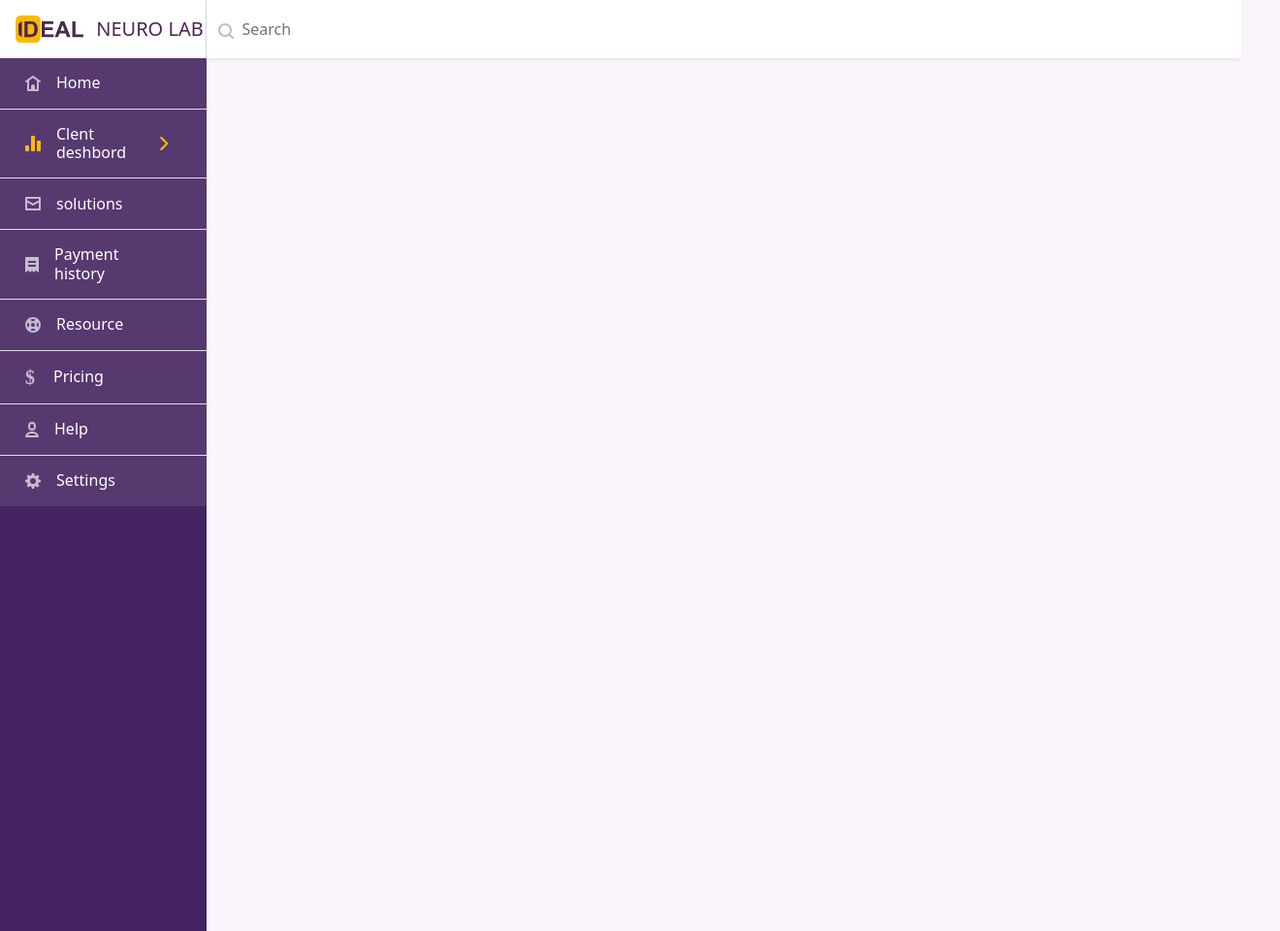
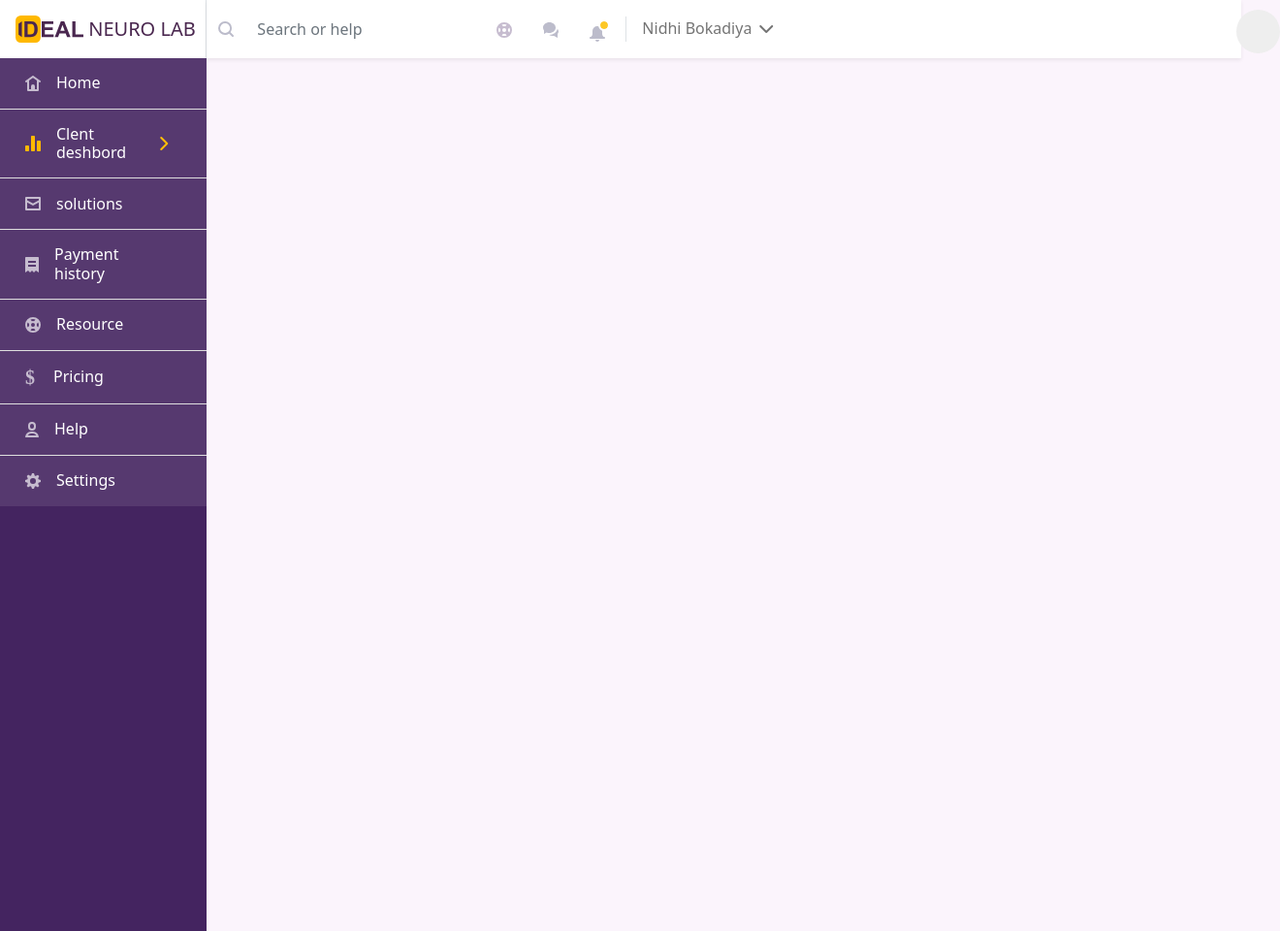
Before and after one commit to hritikpatidar/ideal-project-webpage3, a plain HTML site: page index.html in a window 1280 px wide. Shown: the whole page at 97% size, 1320 px wide, since content can reach past the window. Drawn offline with nearby package versions, Linux system fonts and the light colour scheme.

Commit message:
navigantion create

```diff
--- a/index.html
+++ b/index.html
@@ -47,29 +47,107 @@
            .r-header{
              height: 60px;
            }
-           .r-search{
-             width: 200px !important;
-             margin-top: 12px;
-           }
            .r-search:focus{
              box-shadow: none;
            }
            .nav-light{
              background-color: #fff !important;
            }
+           .r_circle {
+            width: 45px;
+            height: 45px;
+            border-radius: 45px;
+            background-color: #EEEEEE;
+           }
+           .dropdown-toggle::after {
+            display: none;
+           }
         </style>
     </head>
     <body>
       <nav class="row navbar navbar-light nav-light m-0 p-0">
         <div class="col-2 container-fluid r-header border-end m-0 p-0">
-          <a class="navbar-brand r-neuro-color" href="#">
-            <img src="img/logo.svg" alt="#" width="70px" class="ms-3 me-2 d-inline-block align-text-top">
+          <a class="navbar-brand r-neuro-color m-0" href="#">
+            <img src="img/logo.svg" alt="#" width="70px" class="ms-3 d-inline-block align-text-top">
             NEURO LAB
           </a>
         </div>
-        <div class="col-10 r-header shadow-sm rounded ">
-          <img src="img/01 – 7/SearchIcon.svg" alt="#">
-          <input type="text" class="d-inline-block form-control ms-1 border-0 ps-0 pe-0 r-search" placeholder="Search">
+        <div class="col-10 r-header shadow-sm  d-flex align-items-center ">
+          <!-- <img src="img/01 – 7/SearchIcon.svg" alt="#"> -->
+
+          <nav class="navbar navbar-expand-lg navbar-light p-0">
+            <img src="img/01 – 7/SearchIcon.svg" alt="#">
+
+            <div class="container-fluid">
+              <form class="d-flex">
+                <input class="form-control p-0 border-0 r-search " type="search" placeholder="Search or help" aria-label="Search">
+
+              </form>
+              <button class="navbar-toggler" type="button" data-bs-toggle="collapse" data-bs-target="#navbarSupportedContent" aria-controls="navbarSupportedContent" aria-expanded="false" aria-label="Toggle navigation">
+                <span class="navbar-toggler-icon"></span>
+              </button>
+              <div class="collapse navbar-collapse" id="navbarSupportedContent">
+                <ul class="navbar-nav me-auto mb-2 mb-lg-0">
+                  <li class="nav-item">
+                    <a class="nav-link p-0 ps-3 pe-3" aria-current="page" href="#">
+                    <img src="img/support.svg">
+                  </a>
+                  </li>
+                  <li class="nav-item">
+                    <a class="nav-link p-0 ps-3 pe-3" href="#">
+                    <img src="img/01 – 7/Chat Icon.svg">
+                  </a>
+                  </li>
+                  <li class="nav-item ">
+                   <a class="nav-link p-0 ps-3 pe-3 border-end" href="#">
+                    <img src="img/01 – 7/Notification.svg">
+                   </a>
+                  </li>
+                  <li>
+                    <a class="nav-link p-0 ps-3 pe-3 dropdown-toggle r-after"
+                      href="#" id="navbarDropdown" role="button" data-bs-toggle="dropdown"
+                      aria-expanded="false">
+                      <span class="d-inline-block r_circle position-absolute "
+                      style=" left:1050px !important; top:-7px"></span>Nidhi Bokadiya<i
+                      class="fas fa-chevron-down ps-2"></i>
+                    </a>
+                  </li>
+                </ul>
+              </div>
+            </div>
+          </nav>
+
+          <!-- <input type="text" class="d-inline-block form-control mt-0 border-0 ps-2 pe-0 r-search" placeholder="Search or help">
+           <nav class="navbar navbar-expand-lg navbar-light d-inline-block p-0 ">
+            <div class="container-fluid p-0">
+              <button class="navbar-toggler" type="button" data-bs-toggle="collapse" data-bs-target="#navbarNavAltMarkup" aria-controls="navbarNavAltMarkup" aria-expanded="false" aria-label="Toggle navigation">
+                <span class="navbar-toggler-icon"></span>
+              </button>
+
+              <div class="collapse navbar-collapse " id="navbarNavAltMarkup">
+                <div class="navbar-nav p-0 " >
+                  <a class="nav-link p-0 ps-3 pe-3" aria-current="page" href="#">
+                    <img src="img/support.svg">
+                  </a>
+                  <a class="nav-link p-0 ps-3 pe-3" href="#">
+                    <img src="img/01 – 7/Chat Icon.svg">
+                  </a>
+                  <a class="nav-link p-0 ps-3 pe-3 border-end" href="#">
+                    <img src="img/01 – 7/Notification.svg">
+                  </a>
+
+                    <a class="nav-link p-0 ps-3 pe-3 dropdown-toggle r-after"
+                    href="#" id="navbarDropdown" role="button" data-bs-toggle="dropdown"
+                    aria-expanded="false">
+                    <span class="d-inline-block r_circle position-absolute "
+                        style="left:270px !important; top:-7px"></span>Nidhi Bokadiya<i
+                        class="fas fa-chevron-down ps-2"></i>
+                </a>
+
+                </div>
+              </div>
+            </div>
+          </nav> -->
         </div>
       </nav>
           <div class="container-fluid row m-0 p-0 r-container ">
```
